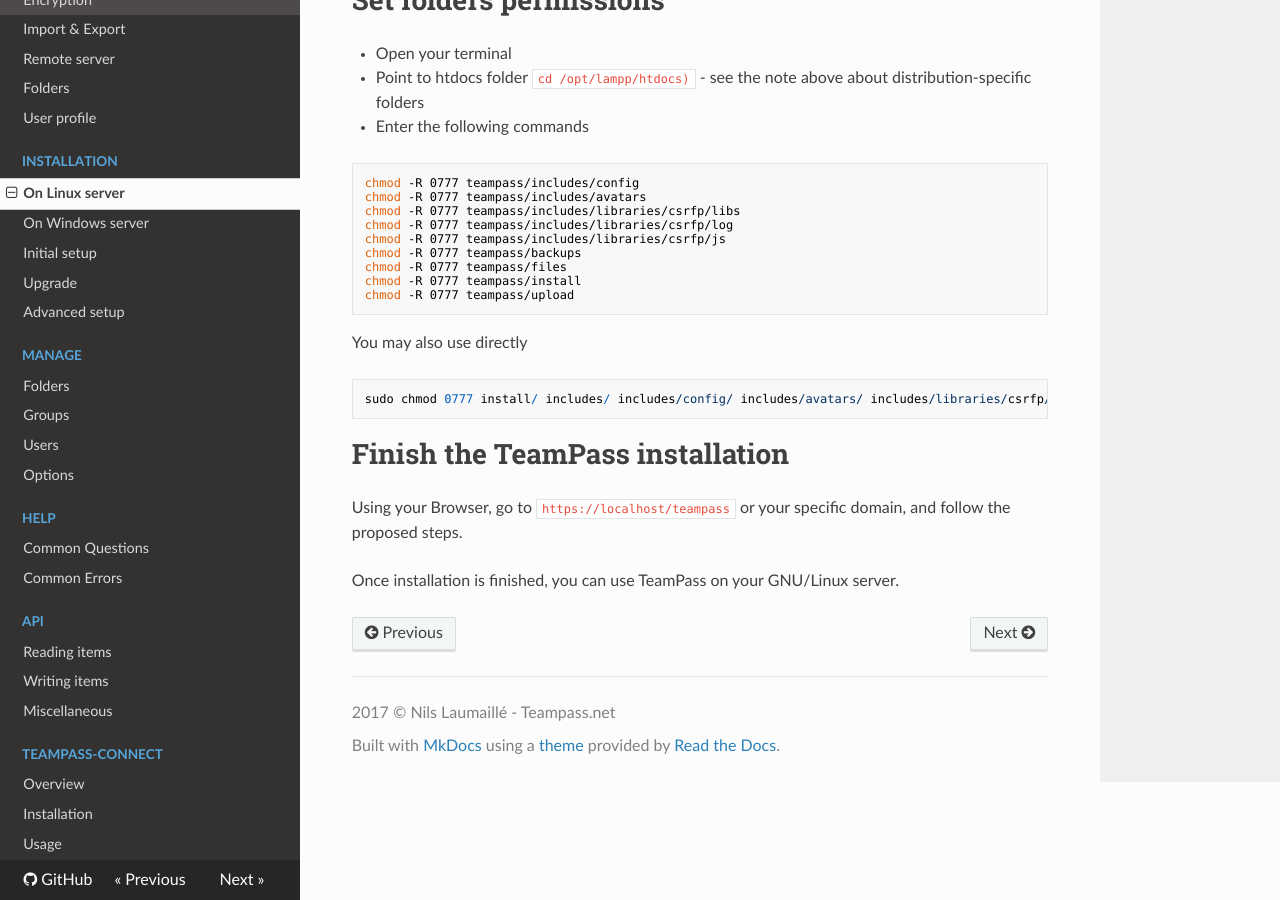
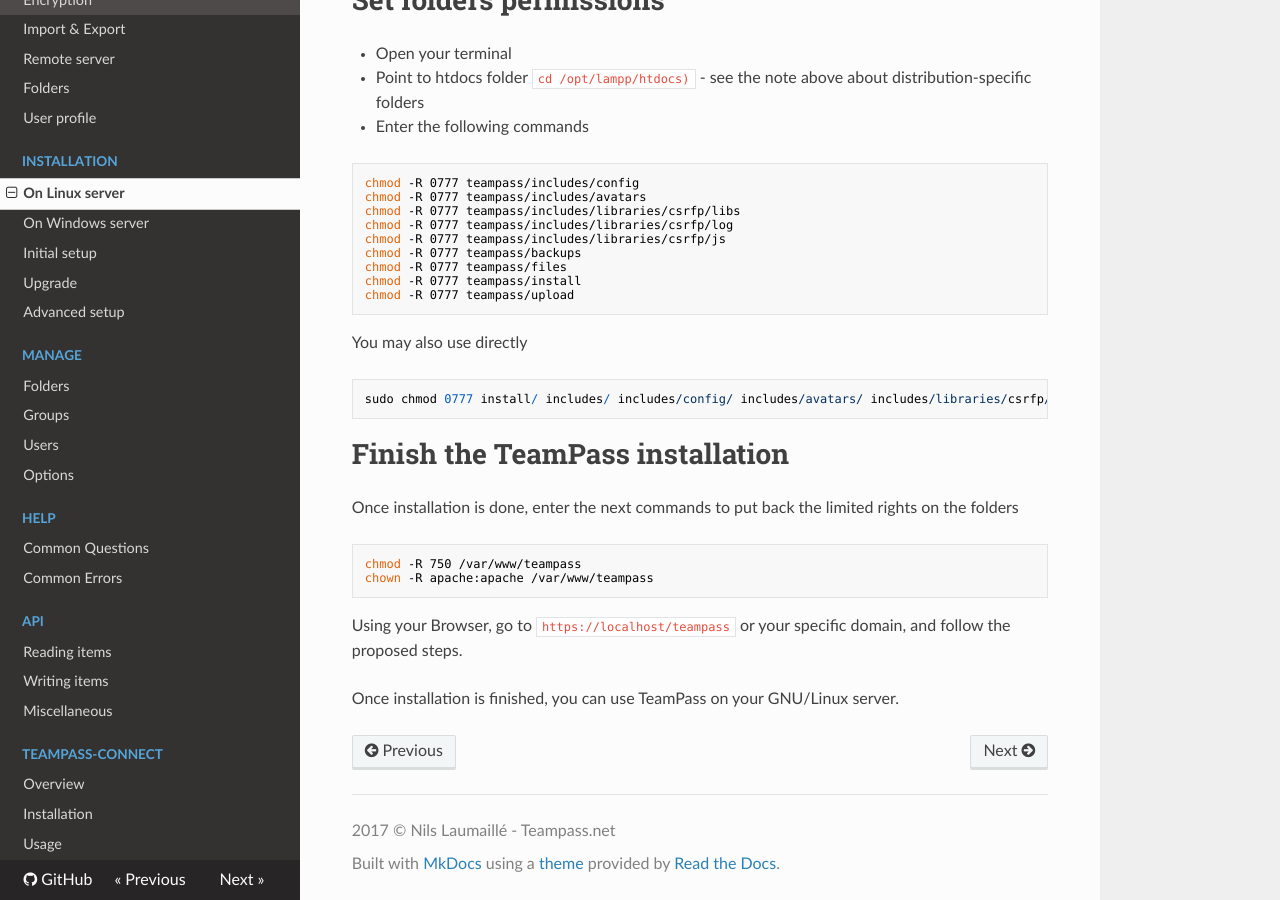
Before and after one commit to nilsteampassnet/teampass_doc, an MkDocs documentation site: the page built from docs/install/install-linux.md, in a window 1280 px wide and 900 px high, scrolled down 2811 px. Built offline with MkDocs 1.6.1, drawn with Linux system fonts in a browser that asks for light colours; nearby versions of some CDN libraries; old or Windows-style settings are respelled for this version of MkDocs.

Commit message:
Update install-linux.md

````diff
--- a/docs/install/install-linux.md
+++ b/docs/install/install-linux.md
@@ -114,6 +114,13 @@ sudo chmod 0777 install/ includes/ includes/config/ includes/avatars/ includes/l
 
 # Finish the TeamPass installation
 
+Once installation is done, enter the next commands to put back the limited rights on the folders
+
+```
+chmod -R 750 /var/www/teampass
+chown -R apache:apache /var/www/teampass
+```
+
 Using your Browser, go to `https://localhost/teampass` or your specific domain, and follow the proposed steps.
 
 Once installation is finished, you can use TeamPass on your GNU/Linux server.
````
